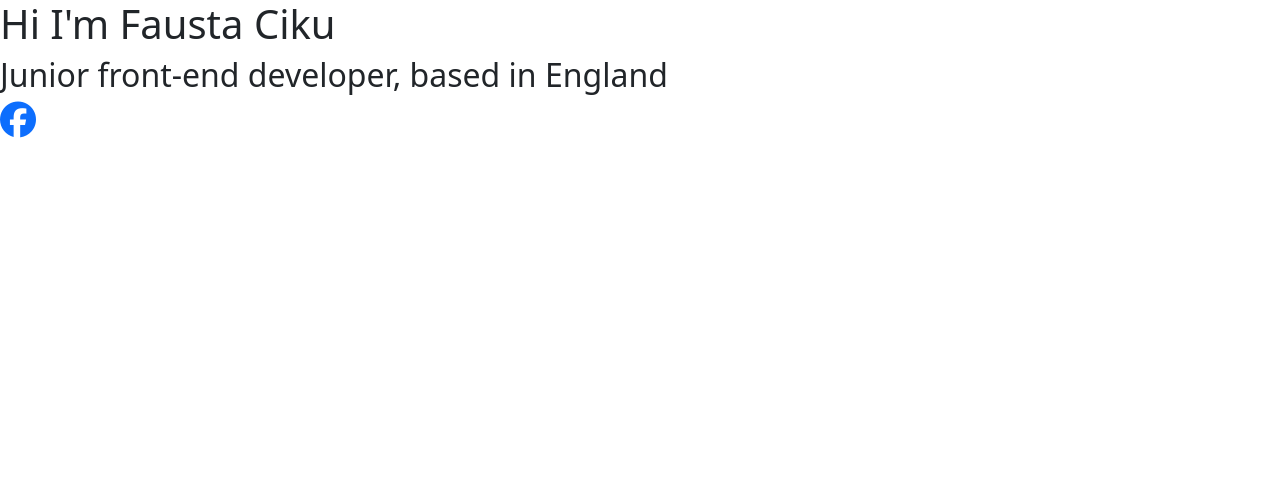
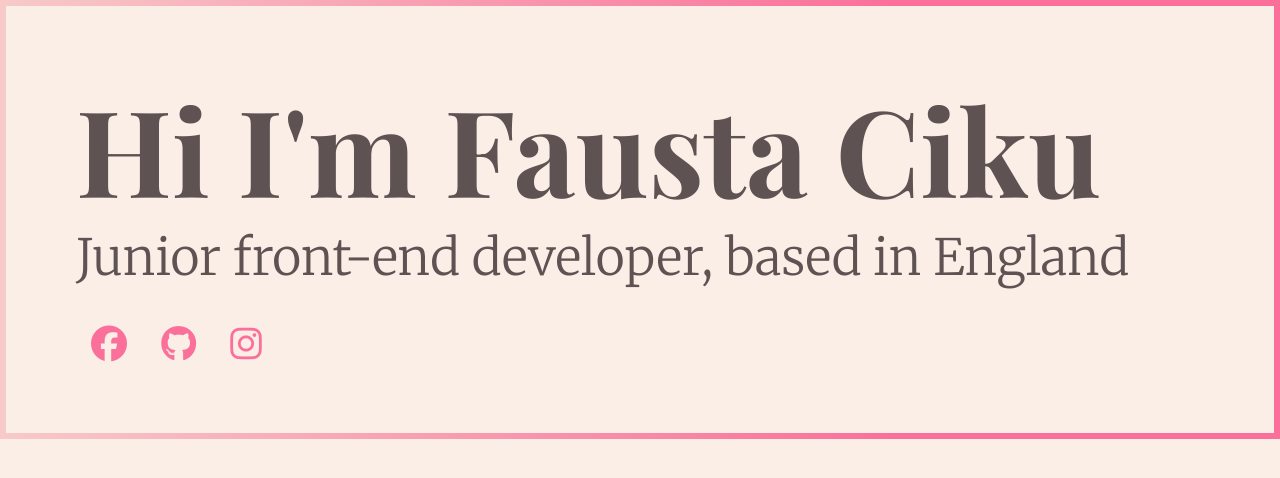
Before and after one commit to faustaciku/my-portfolio-project, a plain HTML site: page index.html in a window 1280 px wide. Drawn offline with nearby package versions, Linux system fonts and the light colour scheme.

Commit message:
Added social links and updated css

```diff
--- a/index.html
+++ b/index.html
@@ -20,13 +20,41 @@
       src="https://kit.fontawesome.com/27c855d1c3.js"
       crossorigin="anonymous"
     ></script>
+    <link rel="preconnect" href="https://fonts.googleapis.com" />
+    <link rel="preconnect" href="https://fonts.gstatic.com" crossorigin />
+    <link
+      href="https://fonts.googleapis.com/css2?family=Anonymous+Pro&family=Playfair+Display:wght@700&display=swap"
+      rel="stylesheet"
+    />
+    <link rel="preconnect" href="https://fonts.googleapis.com" />
+    <link rel="preconnect" href="https://fonts.gstatic.com" crossorigin />
+    <link rel="preconnect" href="https://fonts.googleapis.com" />
+    <link rel="preconnect" href="https://fonts.gstatic.com" crossorigin />
+    <link
+      href="https://fonts.googleapis.com/css2?family=Merriweather:wght@300&display=swap"
+      rel="stylesheet"
+    />
+    <link
+      href="https://fonts.googleapis.com/css2?family=Playfair+Display:wght@700&display=swap"
+      rel="stylesheet"
+    />
     <link rel="stylesheet" href="styles/style.css" />
   </head>
   <body>
-    <h1>Hi I'm Fausta Ciku</h1>
-    <h2>Junior front-end developer, based in England</h2>
-    <a href="https://www.facebook.com/fausta.meciukonyte" target="_blank">
-      <i class="fa-brands fa-facebook"></i>
-    </a>
+    <div class="hero">
+      <h1>Hi I'm Fausta Ciku</h1>
+      <h2>Junior front-end developer, based in England</h2>
+      <div class="social-links">
+        <a href="https://www.facebook.com/fausta.meciukonyte" target="_blank">
+          <i class="fa-brands fa-facebook"></i>
+        </a>
+        <a href="https://github.com/faustaciku" target="_blank">
+          <i class="fa-brands fa-github"></i>
+        </a>
+        <a href="https://www.instagram.com/quedevil" target="_blank"
+          ><i class="fa-brands fa-instagram"></i>
+        </a>
+      </div>
+    </div>
   </body>
 </html>
--- a/styles/style.css
+++ b/styles/style.css
@@ -1,3 +1,36 @@
+:root {
+  --primary-color: #fa709a;
+  --secondary-color: #5e5253;
+}
+html {
+  max-width: 100%;
+  border: 6px solid;
+  border-image-source: linear-gradient(90deg, #f7c9c9, #fa709a 70%);
+  border-image-slice: 1;
+}
+body {
+  background: #faeee7;
+  padding: 70px;
+}
+h1,
+h2 {
+  color: var(--secondary-color);
+}
+h1 {
+  font-family: "Playfair Display", serif;
+  font-size: 120px;
+}
+h2 {
+  font-family: "Merriweather", serif;
+  font-size: 50px;
+}
 .fa-brands {
+  padding-top: 30px;
   font-size: 36px;
+  color: var(--primary-color);
 }
+.social-links a {
+  padding: 15px;
+  text-decoration: none;
+  color: white;
+}
```
